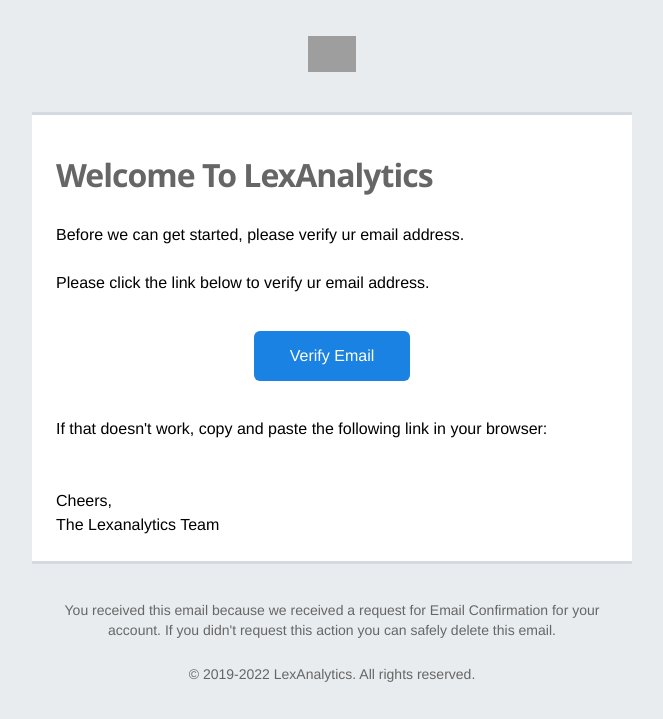
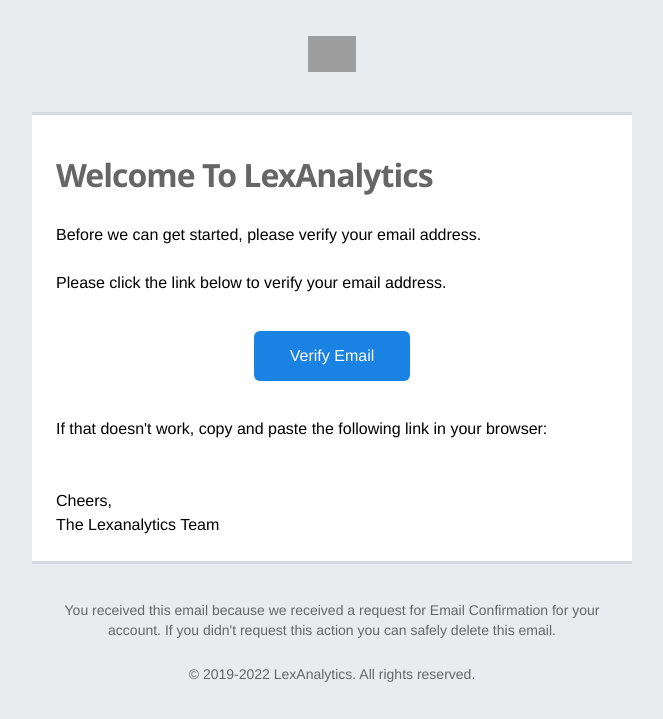
Before and after one commit to Edidiong-Edet/test2, a Flask app: template templates/email.html in a window 1280 px wide. Shown: the top 719 px of the page, without its empty margins (308-971 px from the left). Run offline with Flask 2, Linux system fonts and the light colour scheme; the template is opened without the code that fills it, so the values that code supplies are empty; some web fonts are replaced; grey boxes are pictures that could not be loaded.

Commit message:
Add files via upload

```diff
--- a/templates/email.html
+++ b/templates/email.html
@@ -167,7 +167,7 @@
           <!-- start copy -->
           <tr>
             <td align="left" bgcolor="#ffffff" style="padding: 24px; font-family: 'Source Sans Pro', Helvetica, Arial, sans-serif; font-size: 16px; line-height: 24px;">
-              <p style="margin: 0;"> Before we can get started, please verify ur email address. <br><br>Please click the link below to verify ur email address.</p>
+              <p style="margin: 0;"> Before we can get started, please verify your email address. <br><br>Please click the link below to verify your email address.</p>
             </td>
           </tr>
           <!-- end copy -->
```
